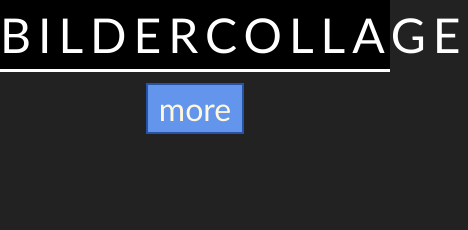
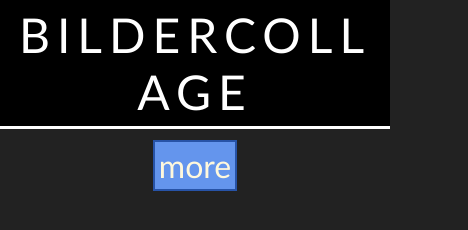
Before and after one commit to jonasfroeller/RandomImageCollage, a plain HTML site: page index.html in a window 390 px wide. Shown: the whole page, 468 px wide, since content can reach past the window. Drawn offline with Linux system fonts and the light colour scheme.

Commit message:
added responsiveness

```diff
--- a/style.css
+++ b/style.css
@@ -20,6 +20,7 @@ header {
 	color: #fff;
 	letter-spacing: 7px;
 	text-transform: uppercase;
+	word-break: break-all;
 	border-bottom: 3px solid white;
 }
 
@@ -56,7 +57,7 @@ header h1 {
 	border: 2.5px solid rgb(39, 83, 167);
 	padding: 1%;
 	height: auto;
-	width: 25%;
+	width: fit-content;
 	display: block;
 	margin: auto;
 	margin-top: 2.5%;
```
